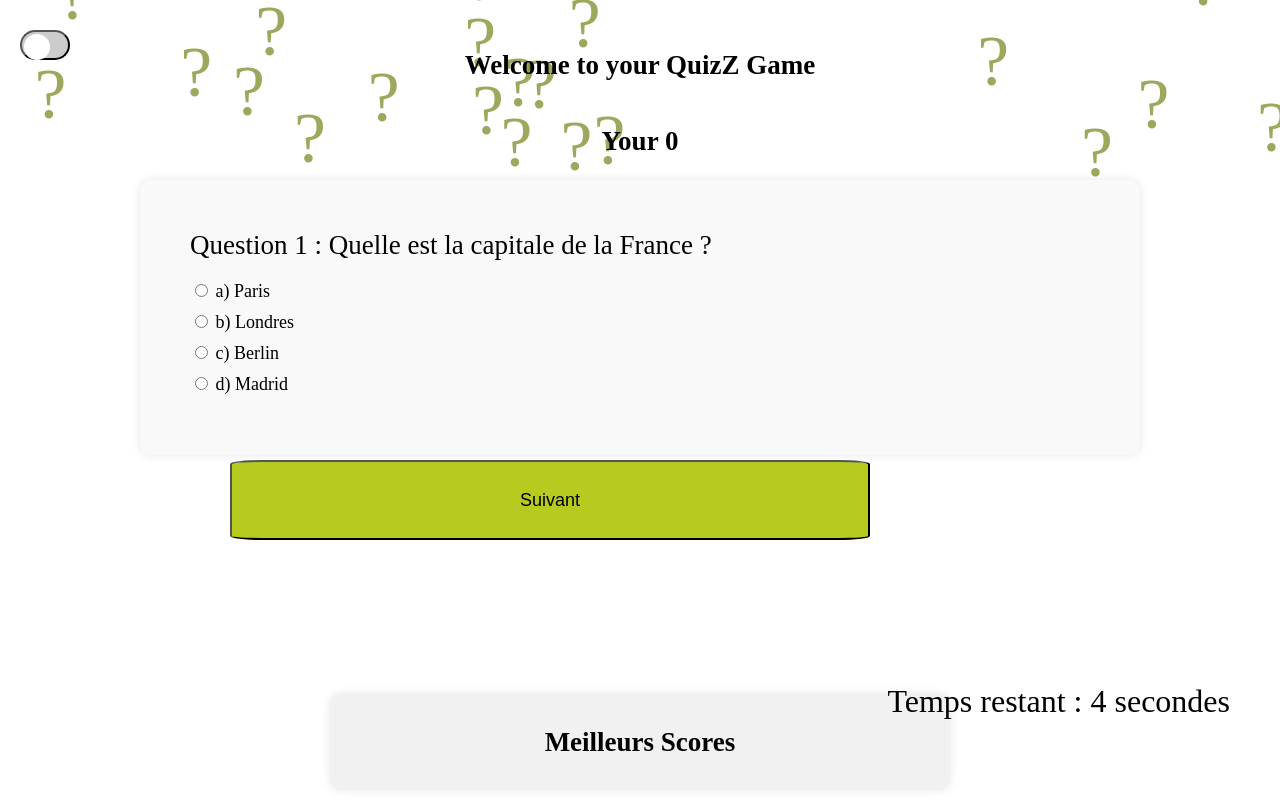
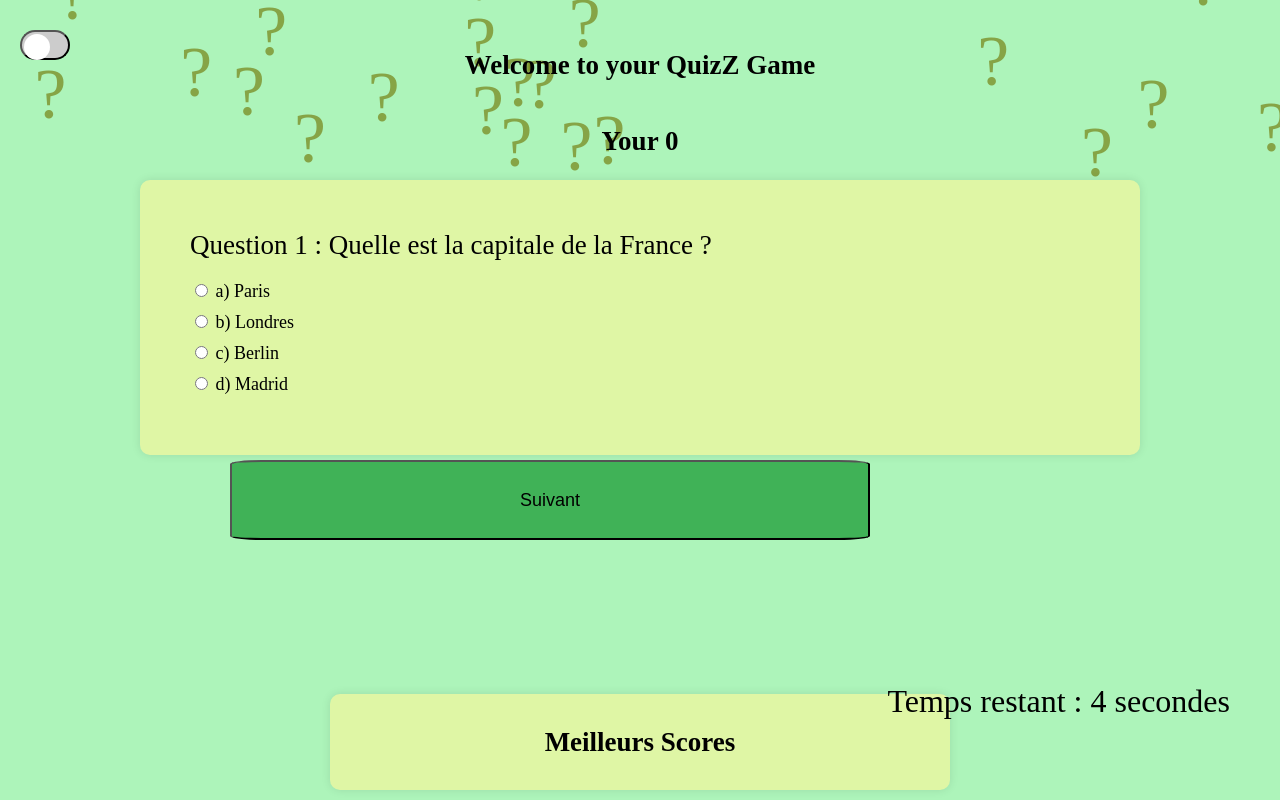
Before and after one commit to melialhz/QuizzGame, a website built with webpack: page index.html in a window 1280 px wide. Built offline with nearby package versions, Linux system fonts and the light colour scheme; a web font is replaced by a local one.

Commit message:
final version

```diff
--- a/src/styles.css
+++ b/src/styles.css
@@ -1,5 +1,5 @@
 body {
-  background-color: white;
+  background-color: rgb(173, 244, 186);
   color: black;
   font-family: 'Annie Use Your Telescope', handwriting;
   display: flex;
@@ -62,7 +62,7 @@ body {
     max-width: 900px;
     margin: 0 auto;
     padding: 50px;
-    background-color: #f9f9f9;
+    background-color: #dff6a5;
     border-radius: 10px;
     box-shadow: 0 0 10px rgba(0, 0, 0, 0.1);
 
@@ -88,7 +88,7 @@ body {
 
   button {
     margin-top: 20px;
-    background-color : rgb(182, 202, 32);
+    background-color : rgb(64, 178, 87);
     border-radius: 5%;
   }
 
@@ -155,7 +155,7 @@ body {
   width: 80%; /* Ajustez cette valeur en fonction de vos besoins */
   max-width: 600px; /* Limitez la largeur pour les grands écrans */
   padding: 10px;
-  background-color: #f1f1f1;
+  background-color: #dff6a5;
   border-radius: 10px;
   box-shadow: 0 0 10px rgba(0, 0, 0, 0.1);
   text-align: center; /* Centre le texte à l'intérieur du conteneur */
```
